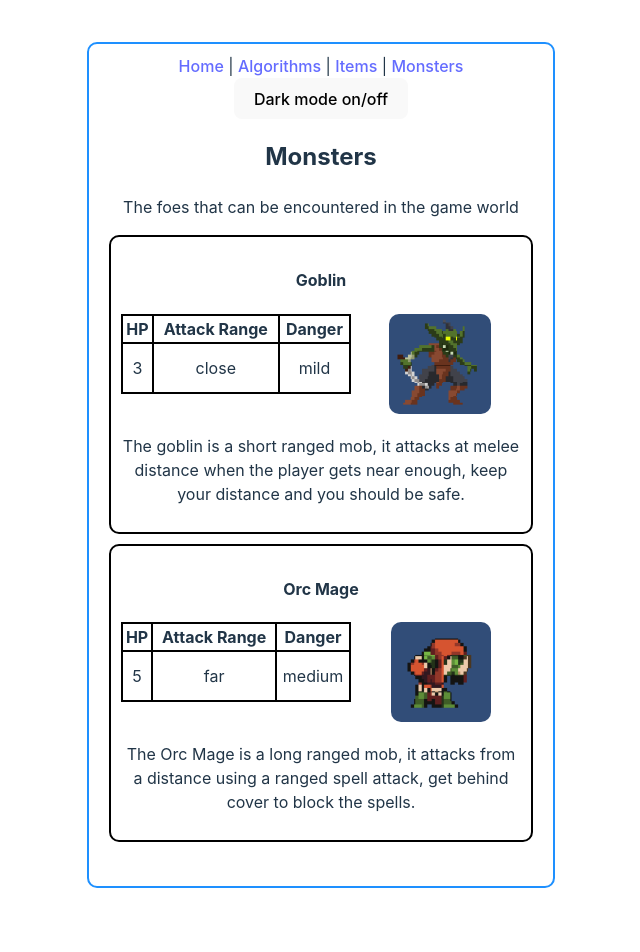
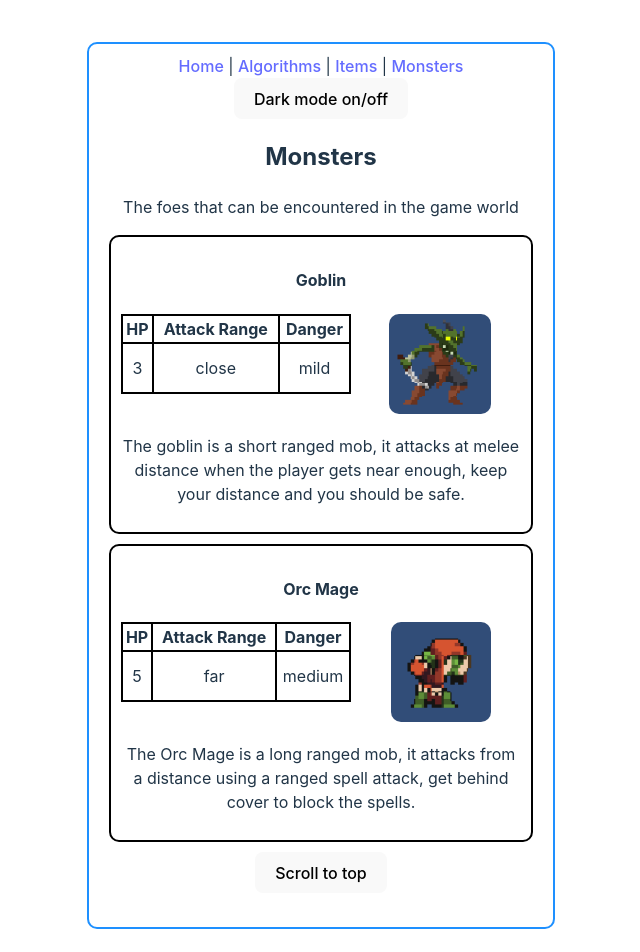
Before and after one commit to mogixq/Unity_Proj_React, a React (Vite) app: page /monsters in a window 1280 px wide. Shown: the top 952 px of the page, without its empty margins (319-959 px from the left). Before the commit the page ends 930 px from the top, so only its background shows below. Built offline with nearby package versions, Linux system fonts and the light colour scheme.

Commit message:
Update Monsters.jsx

```diff
--- a/src/Monsters.jsx
+++ b/src/Monsters.jsx
@@ -34,6 +34,7 @@ function Monsters() {
         AttaRang={OrcM_AR}
         danger={OrcM_Danger}
       />
+      <button onClick={() => window.scrollTo(0, 0)}>Scroll to top</button>
     </>
 
   );
```
